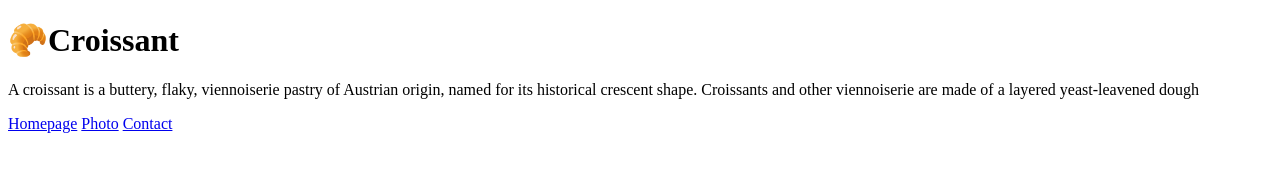
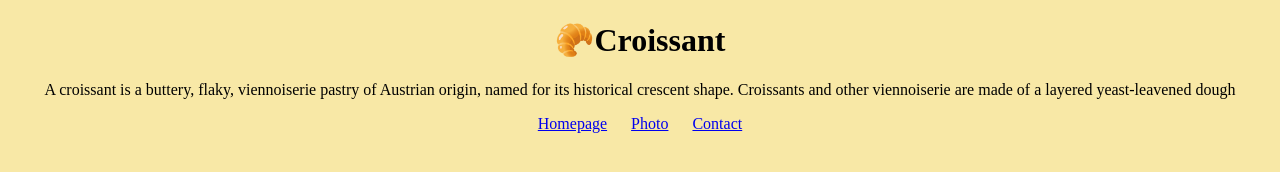
Before and after one commit to antjekunert4-png/Multiple_pages, a plain HTML site: page index.html in a window 1280 px wide. Drawn offline with Linux system fonts and the light colour scheme.

Commit message:
Added the css styles

```diff
--- a/Css/Styles.css
+++ b/Css/Styles.css
@@ -1,3 +1,10 @@
+body {
+  background: #f8e8a6;
+}
+body {
+  display: block;
+  margin: 8px;
+}
 h1,
 p {
   text-align: center;
@@ -7,3 +14,34 @@ h1 {
   font-size: 2em;
   font-weight: bold;
 }
+p {
+  display: block;
+  margin-block-start: 1em;
+  margin-block-end: 1em;
+  margin-inline-start: 0px;
+  margin-inline-end: 0px;
+  unicode-bidi: isolate;
+}
+a:-webkit-any-link {
+  color: -webkit-link;
+  cursor: pointer;
+  text-decoration: underline;
+}
+.croissant-photo {
+  max-width: 100%;
+  border-radius: 10px;
+  display: block;
+  margin: 30px auto;
+}
+
+footer {
+  text-align: center;
+}
+footer a {
+  margin: 0 10px;
+  color: green;
+}
+a:-webkit-any-link {
+  cursor: pointer;
+  text-decoration: underline;
+}
--- a/index.html
+++ b/index.html
@@ -4,6 +4,7 @@
 <head>
     <meta charset="UTF-8">
     <meta name="viewport" content="width=device-width, initial-scale=1.0">
+    <link rel="stylesheet" href="/css/styles.css">
     <title>Homepage</title>
 </head>
 
```
